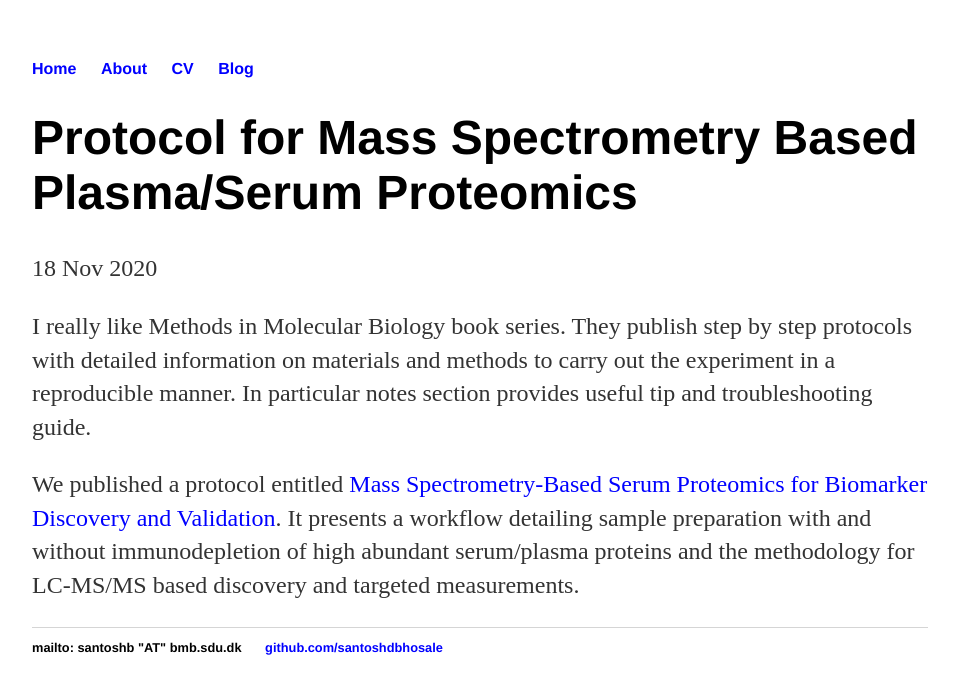
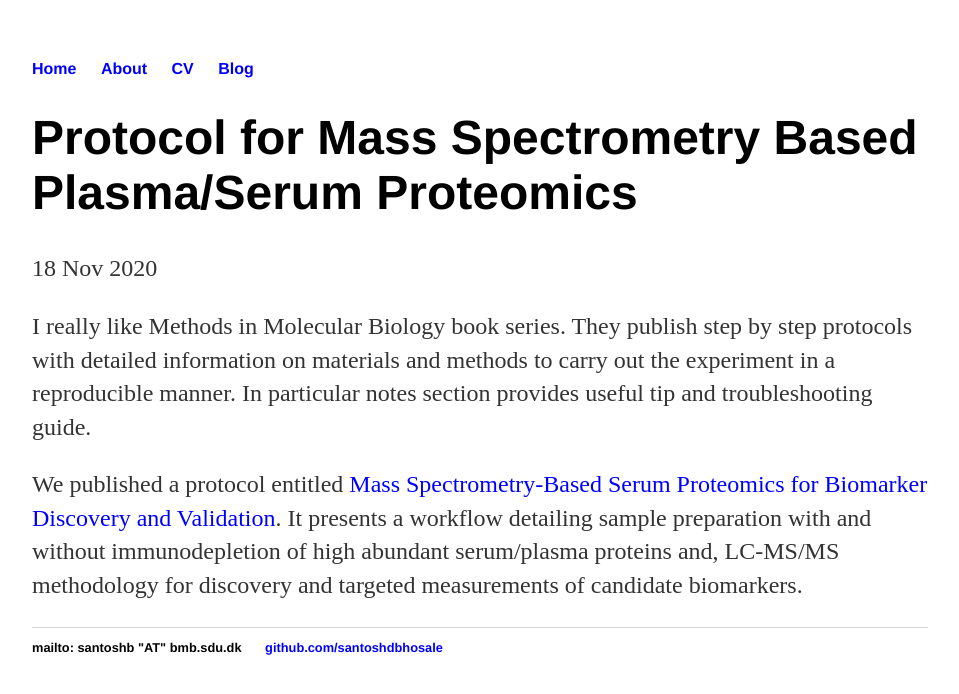
Before and after one commit to santoshdbhosale/santoshdbhosale.github.io, a Jekyll site: the page built from _posts/2020-11-18-Mass-Spectrometry-Based-Serum-Proteomics.md, in a window 1280 px wide. Shown: the top 694 px of the page, without its empty margins (160-1119 px from the left). Built offline with Jekyll 4.4.1, drawn with Linux system fonts in a browser that asks for light colours.

Commit message:
Update 2020-11-18-Mass-Spectrometry-Based-Serum-Proteomics.md

```diff
--- a/_posts/2020-11-18-Mass-Spectrometry-Based-Serum-Proteomics.md
+++ b/_posts/2020-11-18-Mass-Spectrometry-Based-Serum-Proteomics.md
@@ -6,4 +6,4 @@
 I really like Methods in Molecular Biology book series. They publish step by step protocols with detailed information on materials and methods to carry out the experiment in a reproducible manner. In particular notes section provides useful tip and troubleshooting guide.
 
 We published a protocol entitled [Mass Spectrometry-Based Serum Proteomics for Biomarker Discovery and Validation](https://link.springer.com/protocol/10.1007/978-1-4939-7057-5_31).
-It presents a workflow detailing sample preparation with and without immunodepletion of high abundant serum/plasma proteins and the methodology for LC-MS/MS based discovery and targeted measurements.
+It presents a workflow detailing sample preparation with and without immunodepletion of high abundant serum/plasma proteins and, LC-MS/MS methodology for discovery and targeted measurements of candidate biomarkers.
```
